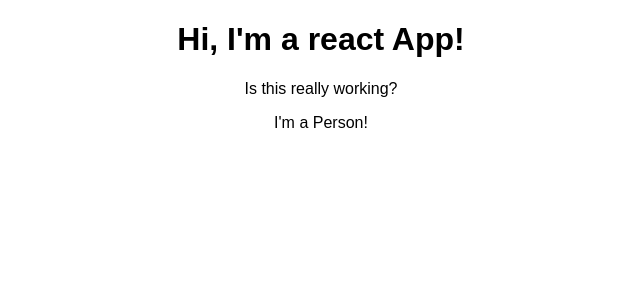
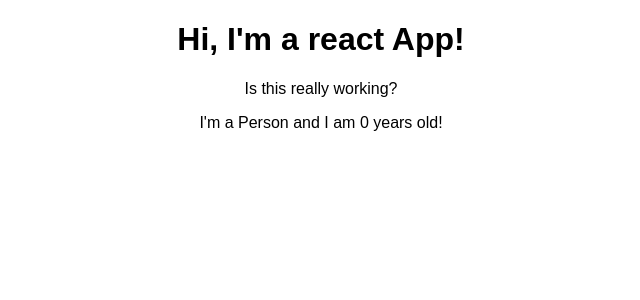
Before and after one commit to yadnyesh/max_react_redux, a React (Create React App) app in the folder react-complete-guide/: page / in a window 1280 px wide. Shown: the top 300 px of the page, without its empty margins (319-959 px from the left). Built offline with nearby package versions, Linux system fonts and the light colour scheme.

Commit message:
Dynamic component

```diff
--- a/react-complete-guide/src/Person/Person.js
+++ b/react-complete-guide/src/Person/Person.js
@@ -1,7 +1,7 @@
 import React from 'react';
 
 const person = () => {
-  return <p> I'm a Person!</p>
+  return <p> I'm a Person and I am {Math.floor(Math.random()) * 30} years old!</p>
 }
 
 export default person;
```
